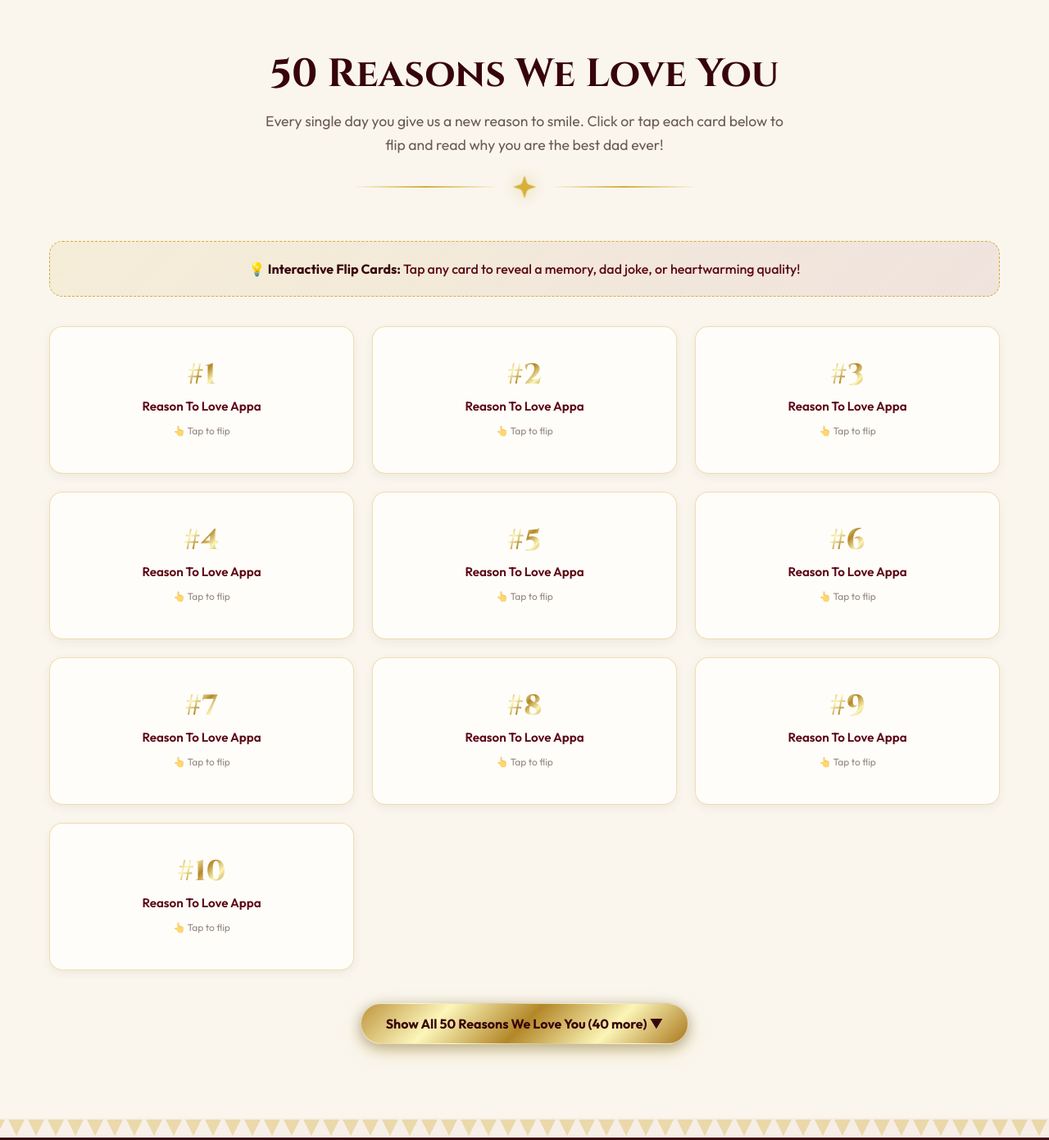
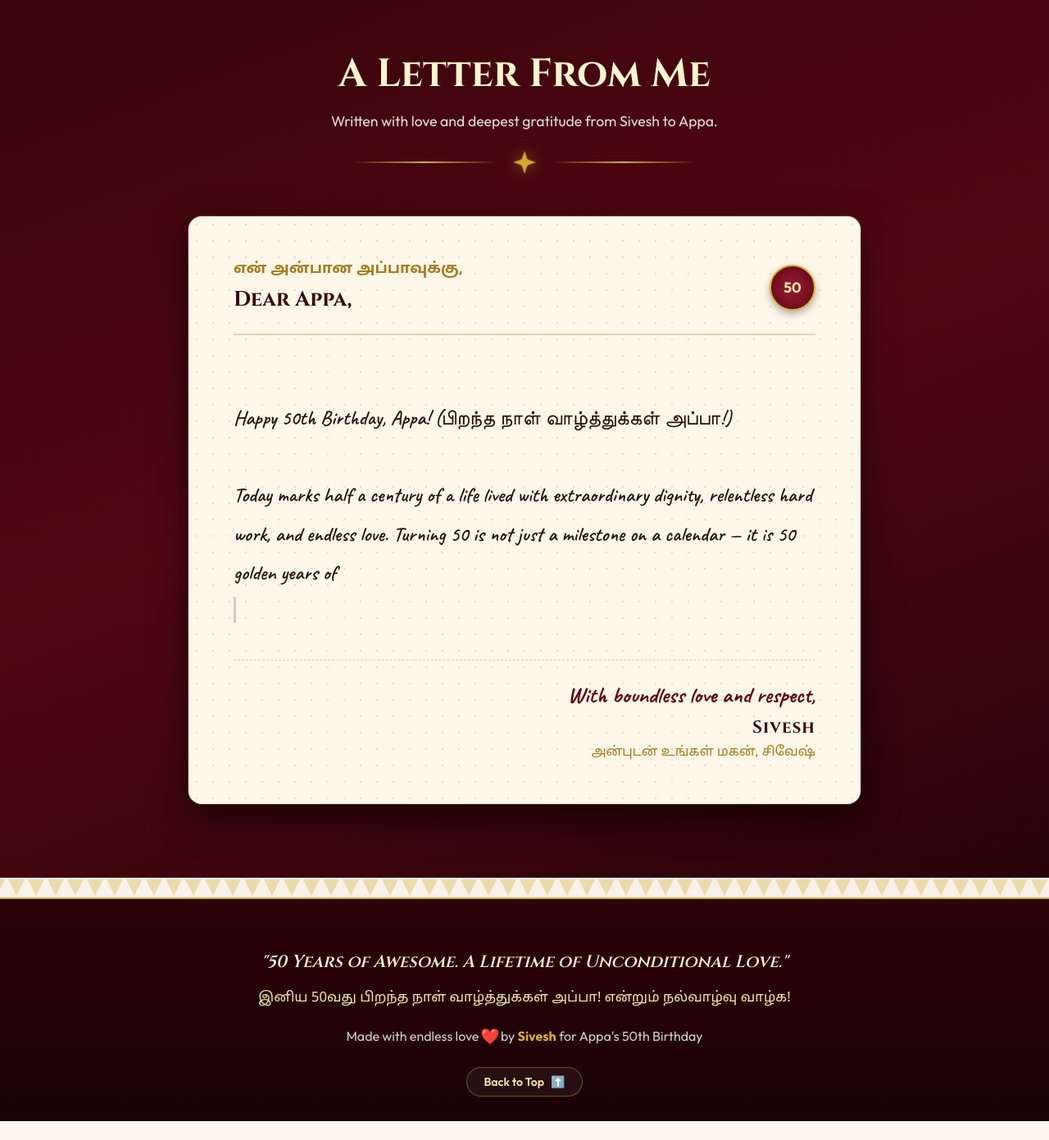
Before and after one commit to sivesh230707/appa-50th-birthday, a plain HTML site: page index.html in a window 1280 px wide. Shown: the part 5680-7071 px from the top of the page at 82% size. After the commit the page ends 7048 px from the top, so only its background shows below. Drawn offline with Linux system fonts and the light colour scheme; a web font is replaced by a local one.

Commit message:
Remove 50 reasons cards section

```diff
--- a/index.html
+++ b/index.html
@@ -174,46 +174,7 @@
 
   <div class="temple-border-bottom"></div>
 
-
-  <!-- ==================== 4. 50 REASONS WE LOVE YOU ==================== -->
-  <section class="section reasons-section" id="reasons">
-    <div class="container">
-      <div class="section-header">
-        <h2 class="section-title">50 Reasons We Love You</h2>
-        <p class="section-subtitle">
-          Every single day you give us a new reason to smile. Click or tap each card below to flip and read why you are the best dad ever!
-        </p>
-
-        <div class="festive-divider">
-          <div class="line"></div>
-          <svg class="kolam-icon" viewBox="0 0 100 100">
-            <circle cx="50" cy="50" r="14" fill="none" stroke="#D4AF37" stroke-width="4"/>
-            <path d="M50 10 L60 40 L90 50 L60 60 L50 90 L40 60 L10 50 L40 40 Z" fill="#D4AF37"/>
-          </svg>
-          <div class="line"></div>
-        </div>
-      </div>
-
-      <div class="reasons-intro-card">
-        💡 <strong>Interactive Flip Cards:</strong> Tap any card to reveal a memory, dad joke, or heartwarming quality!
-      </div>
-
-      <div class="reasons-grid" id="reasons-grid">
-        <!-- Rendered from CONFIG.reasons in script.js -->
-      </div>
-
-      <div class="reasons-actions">
-        <button class="btn-primary" id="toggle-reasons-btn">
-          <span>Show All 50 Reasons We Love You (40 more) ▼</span>
-        </button>
-      </div>
-    </div>
-  </section>
-
-  <div class="temple-border-bottom"></div>
-
-
-  <!-- ==================== 5. A LETTER FROM ME ==================== -->
+  <!-- ==================== 4. A LETTER FROM ME ==================== -->
   <section class="section letter-section" id="letter">
     <div class="container">
       <div class="section-header">
```
